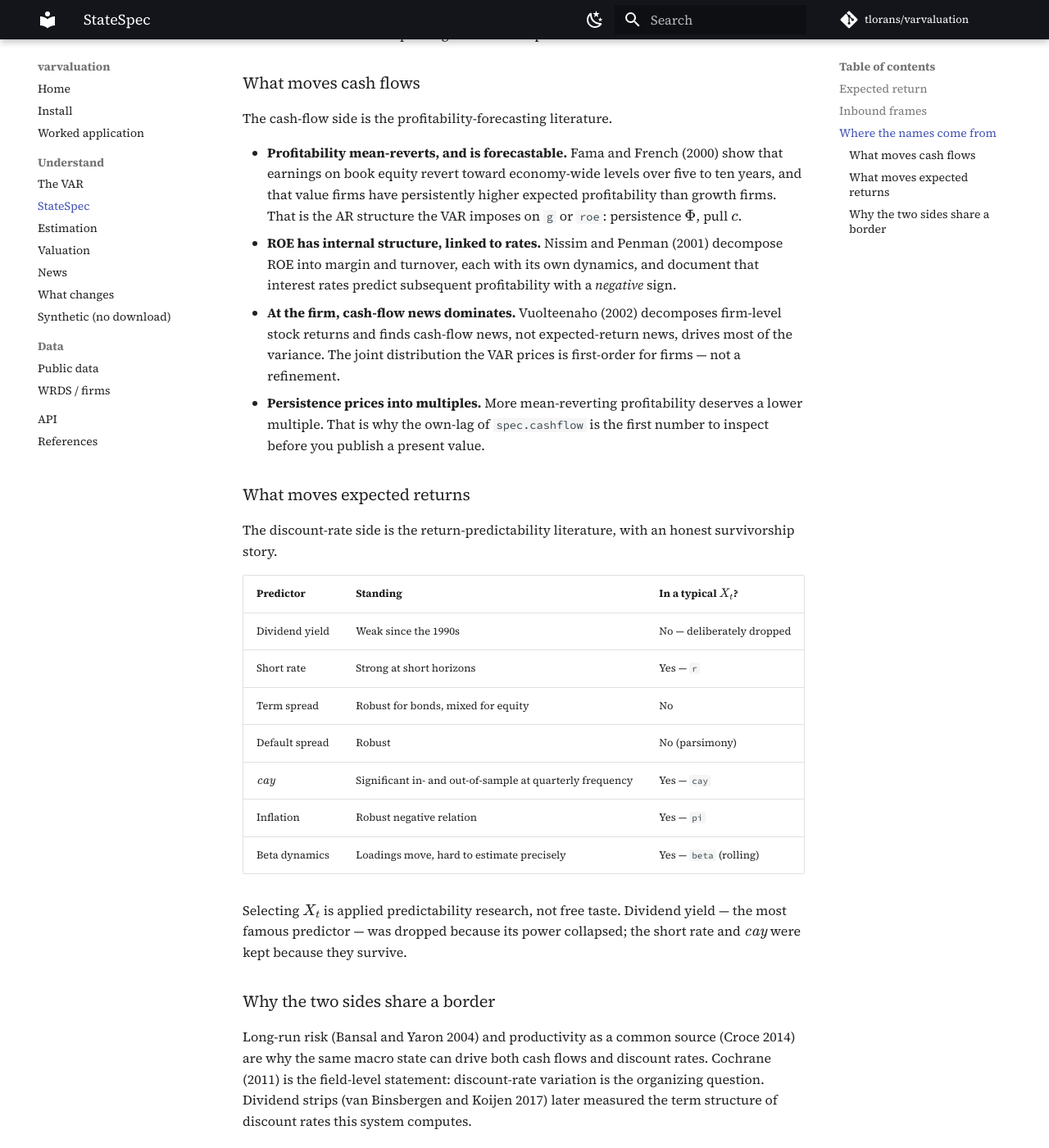
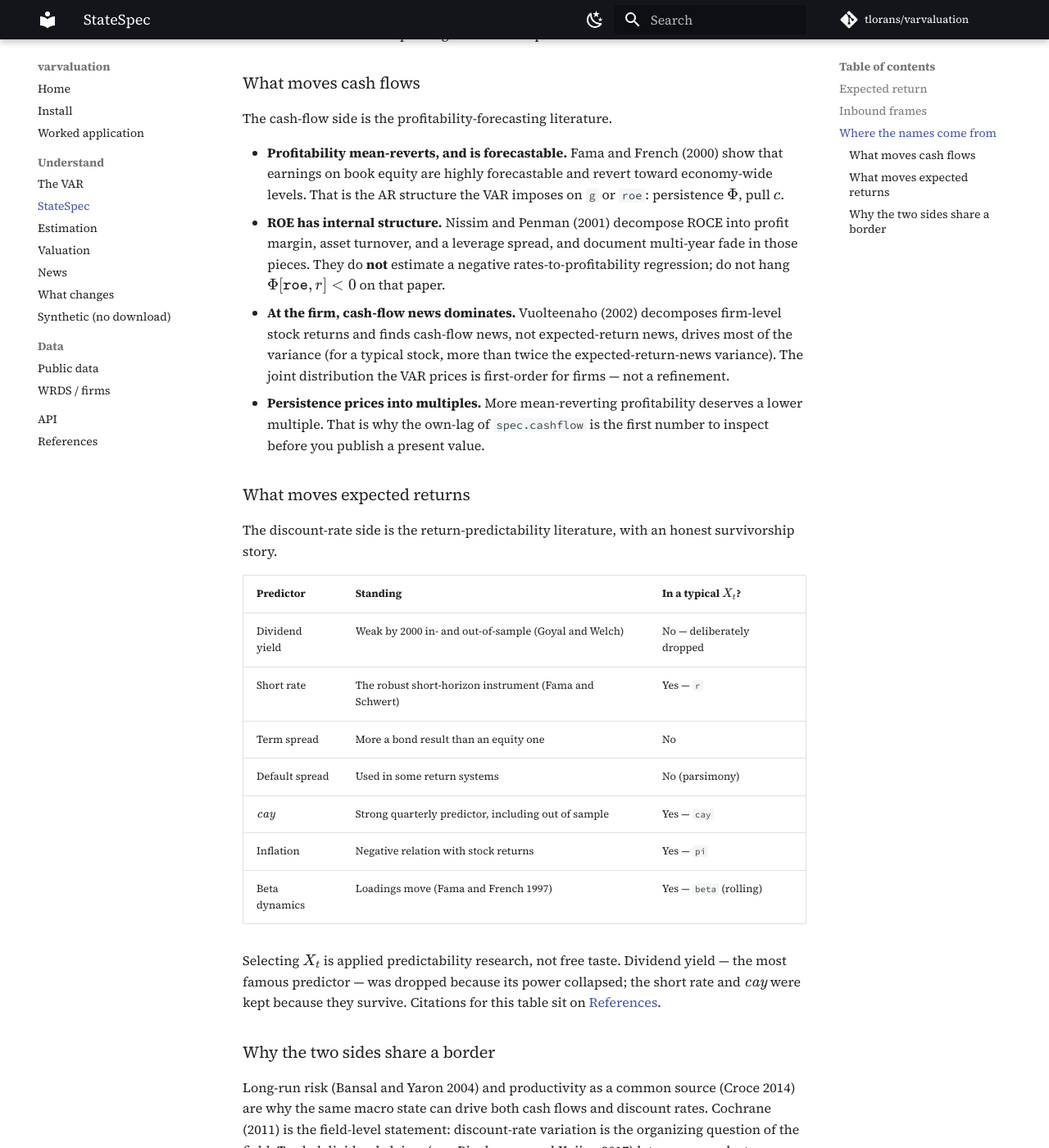
Before and after one commit to tlorans/varvaluation, an MkDocs documentation site: the page built from docs/guide/spec.md, in a window 1280 px wide and 1400 px high, scrolled down 1747 px. Shown: the whole window at 82% size. Built offline with MkDocs 1.6.1 and Material for MkDocs 9.7.7, drawn with Linux system fonts in a browser that asks for light colours; comment, search, counter and statistics services are not loaded; some of the changed text lies outside the part shown.

Commit message:
docs: fix two field claims and complete the reference list
Nissim-Penman (2001) is the ROE fade, not a negative rates-profitability regression. A negative (wrong-correct)/correct perpetuity error is undervaluation. References now include the predictability papers the state map actually uses.

```diff
--- a/docs/guide/spec.md
+++ b/docs/guide/spec.md
@@ -86,18 +86,18 @@ come from improving those two maps.
 The cash-flow side is the profitability-forecasting literature.
 
 - **Profitability mean-reverts, and is forecastable.** Fama and French
-  (2000) show that earnings on book equity revert toward economy-wide
-  levels over five to ten years, and that value firms have persistently
-  higher expected profitability than growth firms. That is the AR
-  structure the VAR imposes on `g` or `roe`: persistence $\Phi$, pull
-  $c$.
-- **ROE has internal structure, linked to rates.** Nissim and Penman
-  (2001) decompose ROE into margin and turnover, each with its own
-  dynamics, and document that interest rates predict subsequent
-  profitability with a *negative* sign.
+  (2000) show that earnings on book equity are highly forecastable and
+  revert toward economy-wide levels. That is the AR structure the VAR
+  imposes on `g` or `roe`: persistence $\Phi$, pull $c$.
+- **ROE has internal structure.** Nissim and Penman (2001) decompose
+  ROCE into profit margin, asset turnover, and a leverage spread, and
+  document multi-year fade in those pieces. They do **not** estimate a
+  negative rates-to-profitability regression; do not hang
+  $\Phi[\texttt{roe}, r]<0$ on that paper.
 - **At the firm, cash-flow news dominates.** Vuolteenaho (2002)
   decomposes firm-level stock returns and finds cash-flow news, not
-  expected-return news, drives most of the variance. The joint
+  expected-return news, drives most of the variance (for a typical
+  stock, more than twice the expected-return-news variance). The joint
   distribution the VAR prices is first-order for firms — not a
   refinement.
 - **Persistence prices into multiples.** More mean-reverting
@@ -112,27 +112,29 @@ honest survivorship story.
 
 | Predictor | Standing | In a typical $X_t$? |
 |---|---|---|
-| Dividend yield | Weak since the 1990s | No — deliberately dropped |
-| Short rate | Strong at short horizons | Yes — `r` |
-| Term spread | Robust for bonds, mixed for equity | No |
-| Default spread | Robust | No (parsimony) |
-| $\mathit{cay}$ | Significant in- and out-of-sample at quarterly frequency | Yes — `cay` |
-| Inflation | Robust negative relation | Yes — `pi` |
-| Beta dynamics | Loadings move, hard to estimate precisely | Yes — `beta` (rolling) |
+| Dividend yield | Weak by 2000 in- and out-of-sample (Goyal and Welch) | No — deliberately dropped |
+| Short rate | The robust short-horizon instrument (Fama and Schwert) | Yes — `r` |
+| Term spread | More a bond result than an equity one | No |
+| Default spread | Used in some return systems | No (parsimony) |
+| $\mathit{cay}$ | Strong quarterly predictor, including out of sample | Yes — `cay` |
+| Inflation | Negative relation with stock returns | Yes — `pi` |
+| Beta dynamics | Loadings move (Fama and French 1997) | Yes — `beta` (rolling) |
 
 Selecting $X_t$ is applied predictability research, not free taste.
 Dividend yield — the most famous predictor — was dropped because its
 power collapsed; the short rate and $\mathit{cay}$ were kept because
-they survive.
+they survive. Citations for this table sit on
+[References](../references.md).
 
 ### Why the two sides share a border
 
 Long-run risk (Bansal and Yaron 2004) and productivity as a common
 source (Croce 2014) are why the same macro state can drive both cash
 flows and discount rates. Cochrane (2011) is the field-level statement:
-discount-rate variation is the organizing question. Dividend strips
-(van Binsbergen and Koijen 2017) later measured the term structure of
-discount rates this system computes.
+discount-rate variation is the organizing question of the field.
+Traded dividend claims (van Binsbergen and Koijen 2017) later
+measured a term structure of *returns* on the cash-flow strip — a
+cousin of $\mu_t(n)$, not a direct test of a fitted curve.
 
 Read in one sentence: the profitability literature tells you what
 forecasts $g_t$; the predictability literature tells you what forecasts
```
Also changed, not shown: docs/guide/practice.md (+12 -4 lines), docs/references.md (+31 -5 lines).
